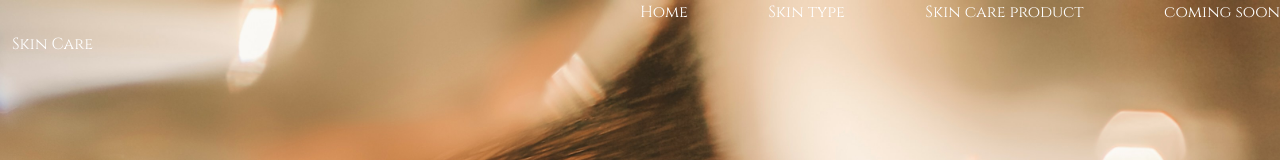
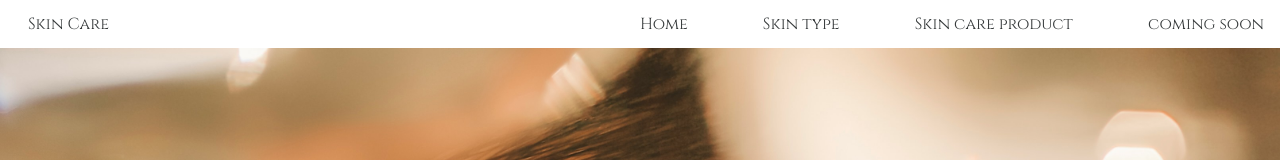
Before and after one commit to mikuweb/skincare-diagnose-app, a Next.js app: page / in a window 1280 px wide. Shown: the top 160 px of the page. Built offline with nearby package versions, Linux system fonts and the light colour scheme.

Commit message:
style: Navbarの背景を白に

```diff
--- a/src/components/Header/index.tsx
+++ b/src/components/Header/index.tsx
@@ -20,14 +20,14 @@ const Header: FC = () => {
   return (
     <nav
       className={`${
-        openMenu ? "h-full" : ""
-      } fixed flex flex-col items-start justify-between w-full bg-transparent z-10
-      lg:flex-row lg:items-center`}
+        openMenu ? "h-full bg-transparent" : "bg-white"
+      } fixed flex flex-col items-start justify-between w-full z-10
+      lg:flex-row lg:items-center lg:px-4`}
     >
       <div
         className={`${
           openMenu ? "hidden" : "block"
-        } w-fit h-12 flex items-center ml-3 font-english text-white`}
+        } w-fit h-12 flex items-center ml-3 font-english text-brown-100`}
       >
         Skin Care
       </div>
@@ -62,7 +62,7 @@ const Header: FC = () => {
             strokeWidth="2"
             strokeLinecap="round"
             strokeLinejoin="round"
-            className="lucide lucide-menu text-white"
+            className="lucide lucide-menu text-brown-100"
           >
             <line x1="4" x2="20" y1="12" y2="12" />
             <line x1="4" x2="20" y1="6" y2="6" />
@@ -74,7 +74,7 @@ const Header: FC = () => {
       <div
         className={`${openMenu ? "flex" : "hidden"}
         w-full h-3/4 flex-col justify-center gap-16 bg-beige-100 bg-opacity-90 text-center pt12 pb-16 font-english text-3xl
-        lg:flex lg:flex-row lg:bg-transparent lg:text-white lg:w-1/2 lg:h-full lg:text-base lg:justify-between lg:gap-0`}
+        lg:flex lg:flex-row lg:bg-transparent lg:text-brown-100 lg:w-1/2 lg:h-full lg:text-base lg:justify-between lg:gap-0 lg:pb-0`}
       >
         {pages.map((page, idx) => (
           <Link
```
